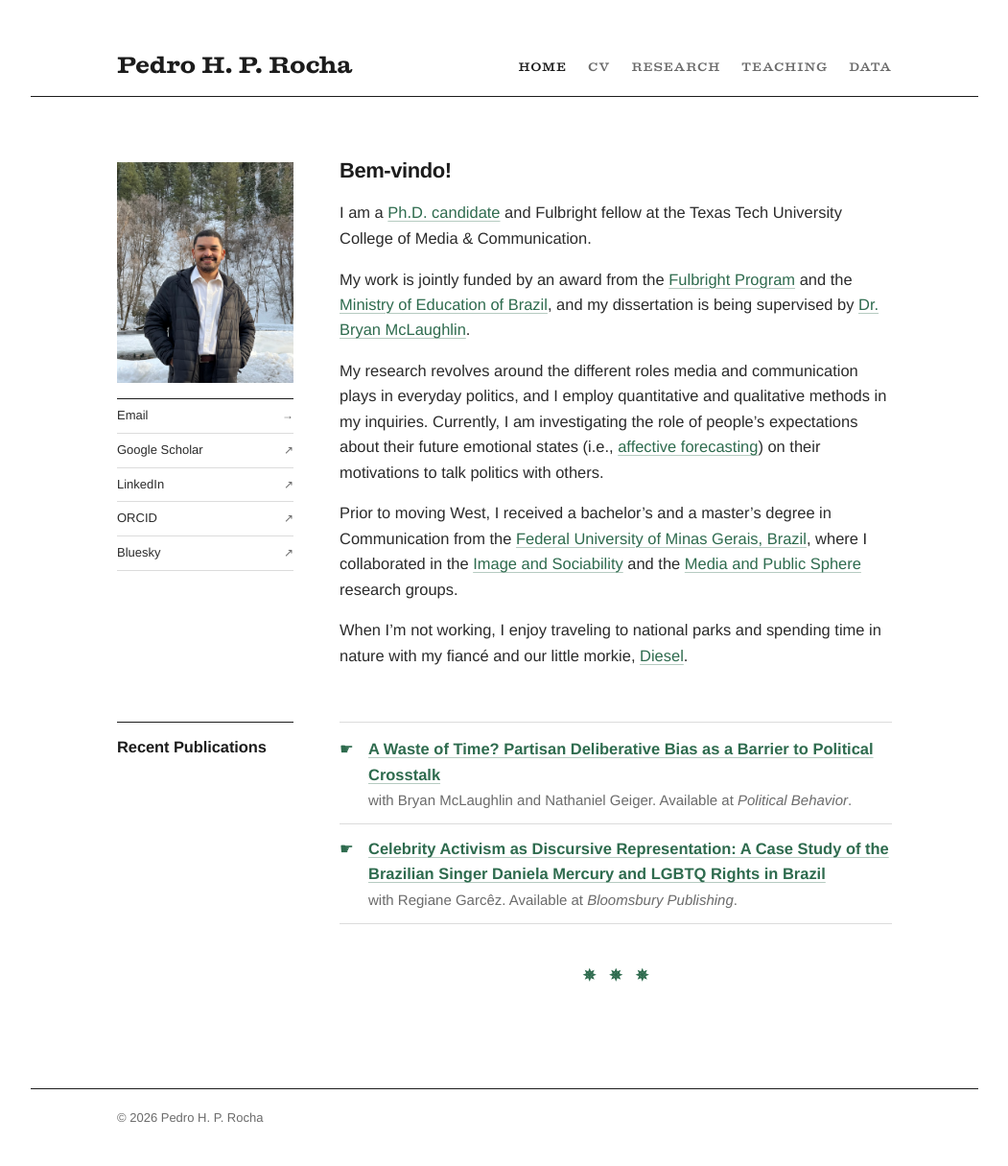
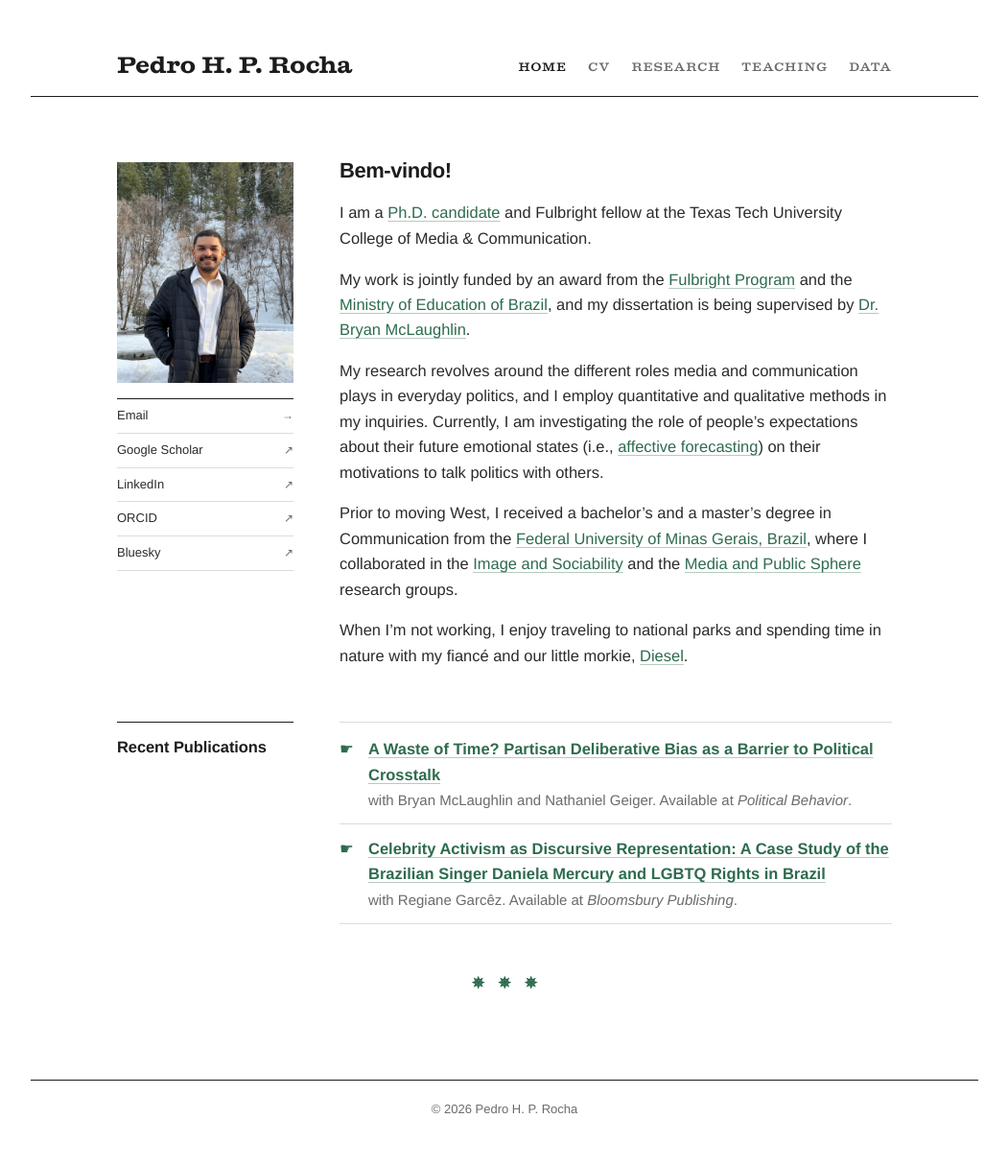
Before and after one commit to pedrohprocha/pedrohprocha.github.io, a Jekyll site: the page built from index.md, in a window 1280 px wide. Shown: the whole page at 96% size, without its empty margins (114-1165 px from the left). Built offline with Jekyll 4.4.1, drawn with Linux system fonts in a browser that asks for light colours.

Commit message:
Center the ✵ ✵ ✵ ornament and copyright on every page
- Give all five ornaments one `ornament` class (characters unchanged)
- Ornament spans the full page grid and centers on the page axis
- Center the footer copyright on the same axis

Co-Authored-By: Claude Opus 5.5 <noreply@anthropic.com>

```diff
--- a/assets/css/main.css
+++ b/assets/css/main.css
@@ -239,7 +239,15 @@ em { font-style: italic; }
 
 /* ☛ markers and the ✵ ✵ ✵ ornament */
 .mark { color: var(--green); margin-right: 3px; }
-.site-main > p[style*="center"] { margin-top: 40px; }
+/* ✵ ✵ ✵ ornament: centered across the full page width on every page,
+   on the same axis as the footer's copyright line */
+main.site-main > p.ornament {
+    grid-column: 1 / -1;
+    max-width: none;
+    text-align: center;
+    color: var(--green);
+    margin: 48px 0 0;
+}
 
 /* ── Home: headshot in the margin column beside the greeting and bio ── */
 .intro {
@@ -365,7 +373,7 @@ em { font-style: italic; }
     padding-bottom: 40px;
     border-top: 1px solid var(--ink);
 }
-.site-footer p { font-size: 0.8125rem; color: var(--muted); margin-bottom: 0; }
+.site-footer p { font-size: 0.8125rem; color: var(--muted); text-align: center; margin-bottom: 0; }
 
 /* ── Responsive: below ~860px the margin column folds in ───────────── */
 @media (max-width: 860px) {
--- a/index.md
+++ b/index.md
@@ -40,4 +40,4 @@ When I'm not working, I enjoy traveling to national parks and spending time in n
 {% endfor %}
 </div>
 
-<p style="text-align: center;"><span class="text-rust"><strong>✵ &nbsp; ✵ &nbsp; ✵</strong></span></p>
+<p class="ornament"><strong>✵ &nbsp; ✵ &nbsp; ✵</strong></p>
```
Also changed, not shown: pages/cv.md (+1 -1 lines), pages/data.md (+1 -1 lines), pages/research.md (+1 -1 lines), pages/vitae.md (+1 -1 lines).
